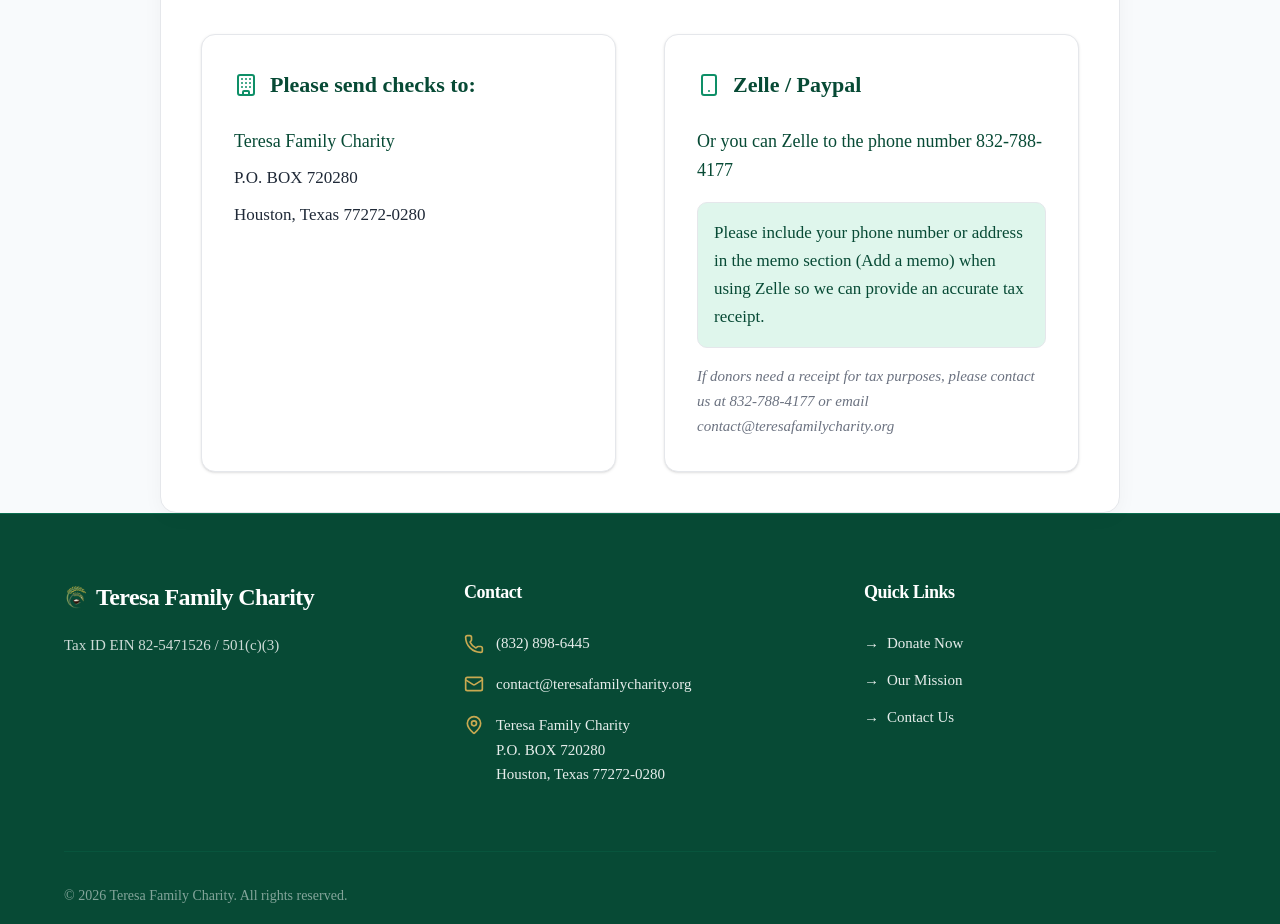
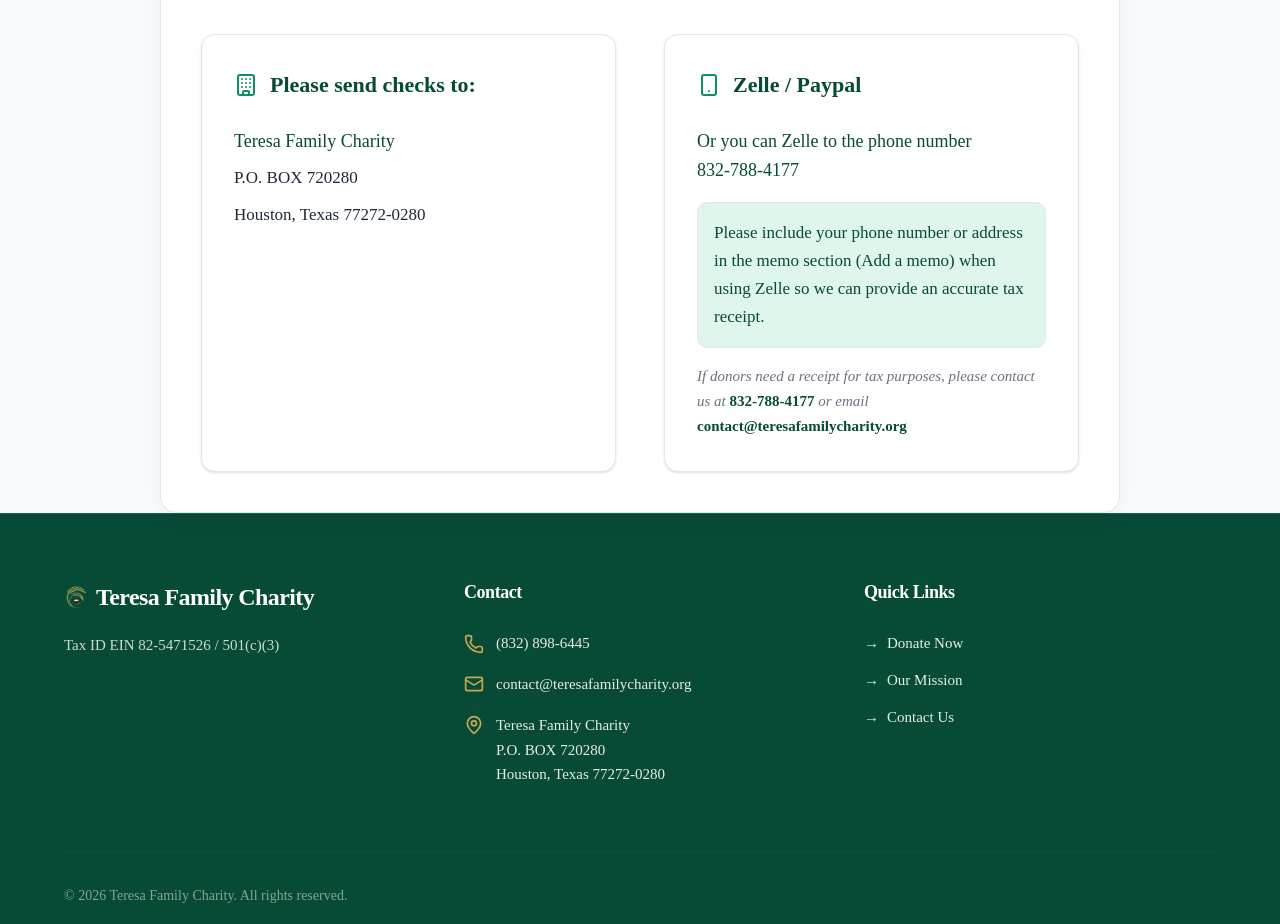
Before and after one commit to Arora-Lab/teresa, a Next.js app in the folder apps/web/: page /en/contribute in a window 1280 px wide. Shown: the part 1320-2244 px from the top of the page. Built offline with nearby package versions, Linux system fonts and the light colour scheme.

Commit message:
Make phone number and email bold in tax receipt note

```diff
--- a/apps/web/messages/en.json
+++ b/apps/web/messages/en.json
@@ -16,9 +16,9 @@
     "email": "contact@teresafamilycharity.org",
     "address": ["Teresa Family Charity", "P.O. BOX 720280", "Houston, Texas 77272-0280"],
     "zelleInstruction": "Please include your phone number or address in the memo section (Add a memo) when using Zelle so we can provide an accurate tax receipt.",
-    "taxReceiptNote": "If donors need a receipt for tax purposes, please contact us at 832-788-4177 or email contact@teresafamilycharity.org",
+    "taxReceiptNote": "If donors need a receipt for tax purposes, please contact us at <b>832-788-4177</b> or email <b>contact@teresafamilycharity.org</b>",
     "sendChecksTo": "Please send checks to:",
-    "zelleOr": "Or you can Zelle to the phone number 832-788-4177",
+    "zelleOr": "Or you can Zelle to the phone number",
     "contactHeading": "Contact",
     "quickLinks": "Quick Links",
     "donateNow": "Donate Now",
--- a/apps/web/messages/vi.json
+++ b/apps/web/messages/vi.json
@@ -16,9 +16,9 @@
     "email": "contact@teresafamilycharity.org",
     "address": ["Teresa Family Charity", "P.O. BOX 720280", "Houston, Texas 77272-0280"],
     "zelleInstruction": "Xin quý ân nhân để lại số điện thoại hoặc địa chỉ trong phần Ghi chú (Add a memo) khi sử dụng Zelle để chúng tôi có thể cung cấp biên nhận khai thuế chính xác.",
-    "taxReceiptNote": "Nếu quý ân nhân cần biên nhận để khai thuế, xin liên lạc số điện thoại 832-788-4177 hoặc email contact@teresafamilycharity.org",
+    "taxReceiptNote": "Nếu quý ân nhân cần biên nhận để khai thuế, xin liên lạc số điện thoại <b>832-788-4177</b> hoặc email <b>contact@teresafamilycharity.org</b>",
     "sendChecksTo": "Mọi đóng góp xin gửi về:",
-    "zelleOr": "Hoặc có thể Zelle tại số điện thoại 832-788-4177",
+    "zelleOr": "Hoặc có thể Zelle tại số điện thoại",
     "contactHeading": "Liên Hệ",
     "quickLinks": "Liên Kết",
     "donateNow": "Đóng Góp",
--- a/apps/web/src/app/[locale]/contribute/page.tsx
+++ b/apps/web/src/app/[locale]/contribute/page.tsx
@@ -80,12 +80,16 @@
                 Zelle / Paypal
               </h3>
               <div className="text-text-body text-[17px] space-y-4">
-                <p className="font-semibold text-[18px] text-primary-dark">{tCommon('zelleOr')}</p>
+                <p className="font-semibold text-[18px] text-primary-dark">
+                  {tCommon('zelleOr')} <span className="whitespace-nowrap">{tCommon('zellePhone')}</span>
+                </p>
                 <div className="text-primary-dark bg-accent-soft border border-border-card p-4 rounded-[10px]">
                   {tCommon('zelleInstruction')}
                 </div>
                 <p className="text-[15px] italic mt-4 text-text-muted">
-                  {tCommon('taxReceiptNote')}
+                  {tCommon.rich('taxReceiptNote', {
+                    b: (chunks) => <strong className="font-semibold text-primary-dark not-italic">{chunks}</strong>
+                  })}
                 </p>
               </div>
             </div>
```
